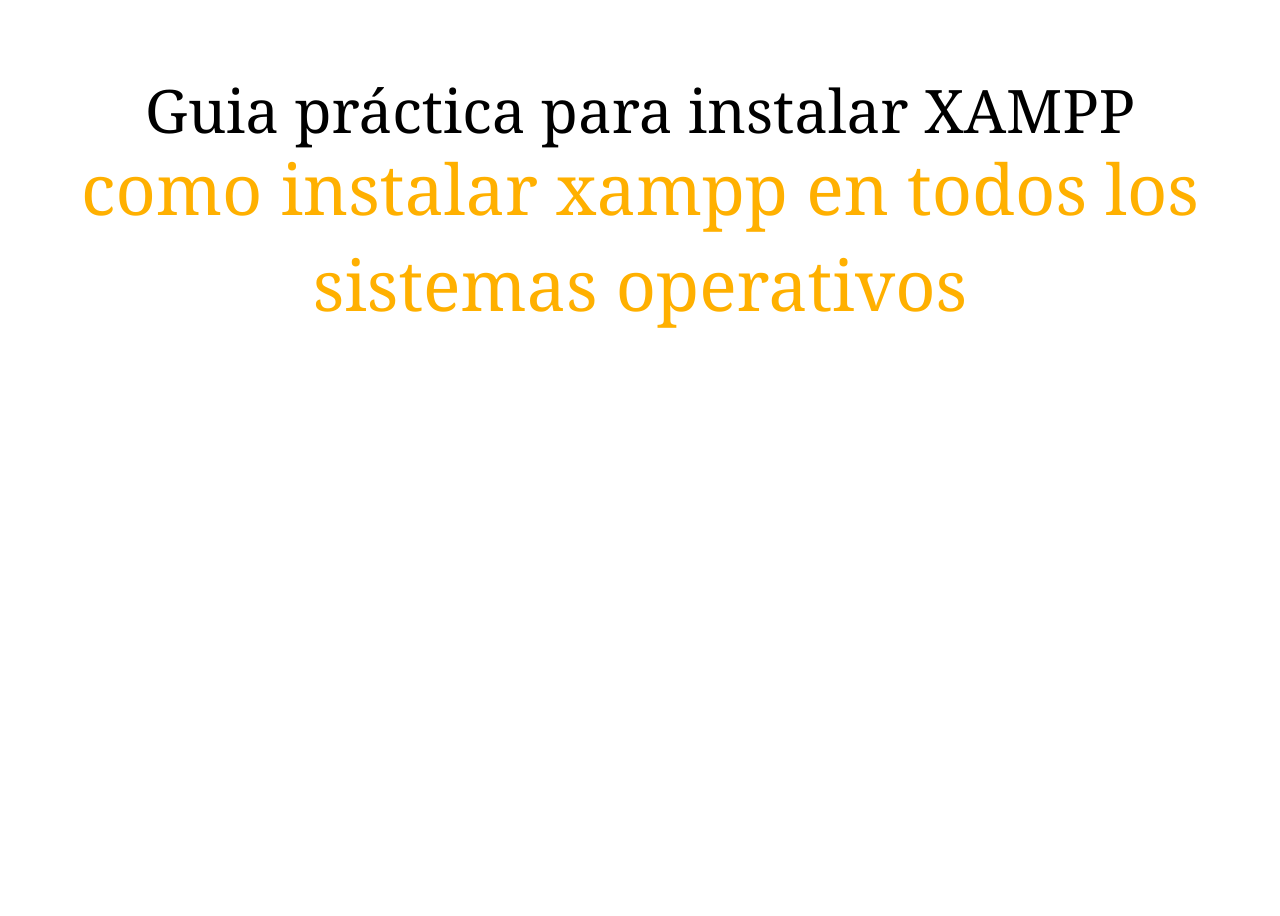
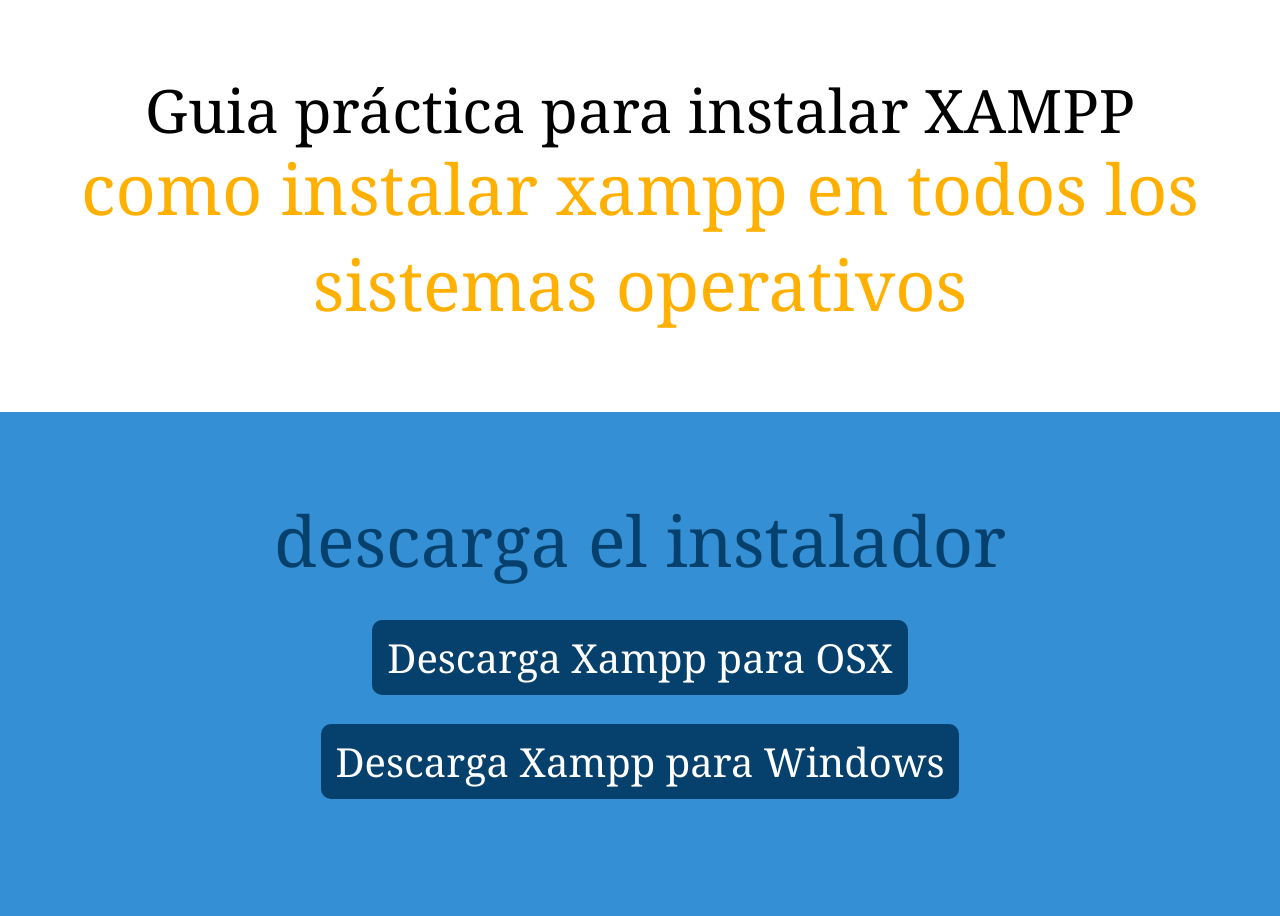
Before and after one commit to GioGatDev/manual-xampp, a plain HTML site: page index.html in a window 1280 px wide. Before the commit the page ends 800 px from the top, so only its background shows below. Drawn offline with Linux system fonts and the light colour scheme.

Commit message:
Agregando segundo Bloque

```diff
--- a/css/estilos.css
+++ b/css/estilos.css
@@ -52,8 +52,33 @@
     padding-top: 80px;
     padding-bottom: 80px;
 }
+p {
+	width: 960px;
+	margin: 40px auto;
+	color: #000;
+    line-height: 200%;
+}
+
+a, a:visited {
+	color: #000;
+    font-size: 12px;
+    text-decoration: none;
+}
+
+a:hover {
+    text-decoration: underline;
+}
+
+ul {
+	list-style: none;
+}
 .block-title { background-color: #FFF; padding-bottom: 50px; }
 .block-title h2 { color: #000; }
+.block-setup { background-color: #348fd4; }
+.block-setup h2 { color: #06406c; }
+.block-setup h2 a { background: none; padding: 0; font-size: normal; }
+.block-setup a { color: #FFF; font-size: 40px; font-weight: normal;font-style: normal; background-color: #06406c; padding: 10px 15px; border-radius: 10px; text-decoration: none; }
+.block-setup a:hover { text-decoration: underline; }
 .div-primero{
 	    position: relative;
     margin: 0;
--- a/index.html
+++ b/index.html
@@ -10,6 +10,15 @@
 <H1>Guia práctica para instalar XAMPP</H1>
 <h2>Como instalar xampp en todos los sistemas operativos</h2>
 </div>
+  <div class="scrollblock block-setup">
+        <h2>Descarga el Instalador</h2>
+        <p>
+            <a href="http://git-scm.com/download/mac">Descarga Xampp para OSX</a>
+        </p>
+        <p>
+            <a href="http://msysgit.github.io/">Descarga Xampp para Windows</a>
+        </p>
+    </div>
 
 </body>
 </html>
```
